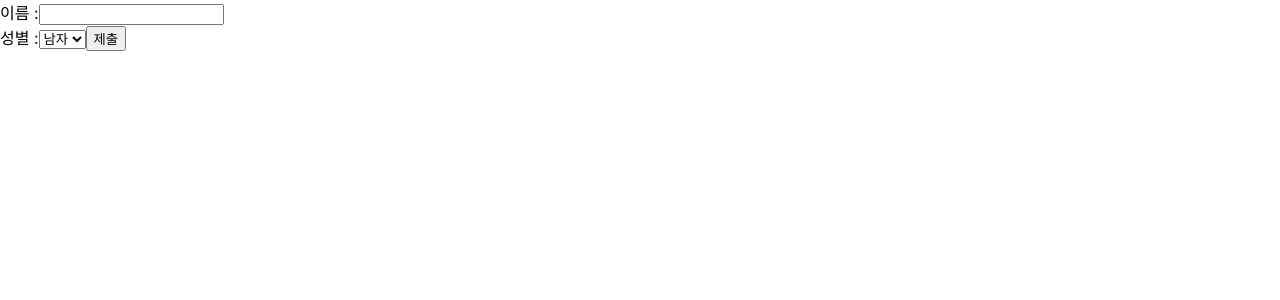
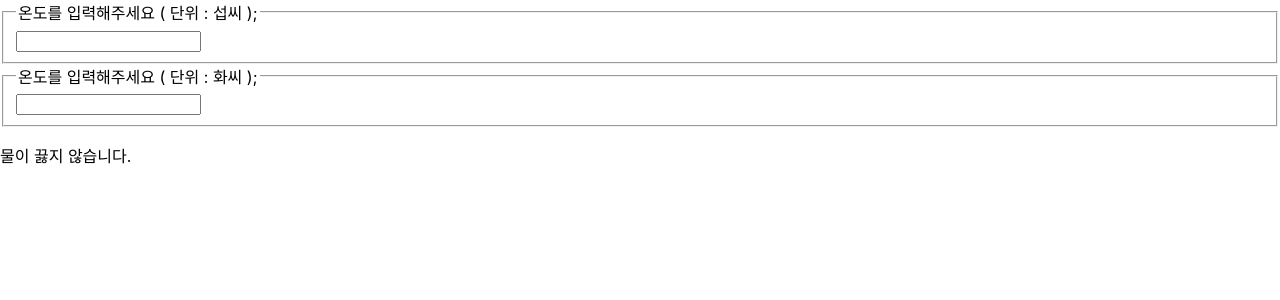
Before and after one commit to shekdns/react, a React (Create React App) app in the folder my-app/: page / in a window 1280 px wide. Shown: the top 300 px of the page. Built offline with nearby package versions, Linux system fonts and the light colour scheme.

Commit message:
2022/07/14 sharedState study

```diff
--- /dev/null
+++ b/my-app/src/chapter_12/Calculator.jsx
@@ -0,0 +1,58 @@
+import React, { useState } from "react";
+import TemperatureInput from "./TemperatureInput";
+
+function BoilingVerdict( props ) {
+  if( props.celsius >= 100 ) {
+    return <p>물이 끓습니다.</p>;
+  }
+  return <p>물이 끓지 않습니다.</p>;
+};
+function toCelsius( fahrenheit ) {
+  return ( ( fahrenheit - 32 ) * 5 ) / 9;
+};
+function toFahrenheit( celsius ) {
+  return ( celsius * 9 ) / 5 + 32;
+};
+function tryConvert( temperature, convert ) {
+  const input = parseFloat( temperature );
+  if( Number.isNaN( input ) ) {
+    return "";
+  };
+  const output  = convert( input );  //convert 자체에 함수를 넣는다
+  const rounded = Math.round( output * 1000 ) / 1000;
+  return rounded.toString();
+};
+function Calculator( props ) {
+  const [temperature, setTemperature] = useState( "" );
+  const [scale, setScale] = useState( "c" );
+
+  const handleCelsiusChange = ( temperature ) => {
+    setTemperature( temperature );
+    setScale( "c" );
+  };
+  const handleFahrenheitChange = ( temperature ) => {
+    setTemperature( temperature );
+    setScale( "f" );
+  };
+
+  const celsius    = scale === "f" ? tryConvert( temperature, toCelsius ) : temperature;
+  const fahrenheit = scale === "c" ? tryConvert( temperature, toFahrenheit ) : temperature;
+
+  return(
+    <div>
+      <TemperatureInput
+        scale="c"
+        temperature={celsius}
+        onTemperatureChange={handleCelsiusChange}
+      />
+      <TemperatureInput
+        scale="f"
+        temperature={fahrenheit}
+        onTemperatureChange={handleFahrenheitChange}
+      />
+      <BoilingVerdict celsius={parseFloat( celsius )} />
+    </div>
+  );
+}
+
+export default Calculator;
--- /dev/null
+++ b/my-app/src/chapter_12/TemperatureInput.jsx
@@ -0,0 +1,21 @@
+const scaleNames = {
+  c : "섭씨",
+  f : "화씨"
+};
+
+function TemperatureInput( props ) {
+  const handleChange = ( event ) => {
+    props.onTemperatureChange( event.target.value );
+  };
+
+  return (
+    <fieldset>
+      <legend>
+         온도를 입력해주세요 ( 단위 : {scaleNames[props.scale]} );
+      </legend>
+      <input value={props.temperature} onChange={handleChange} />
+    </fieldset>
+  );
+}
+
+export default TemperatureInput;
--- a/my-app/src/index.js
+++ b/my-app/src/index.js
@@ -12,17 +12,26 @@
 //import ConfirmButton from './chapter_08/ConfirmButton';
 //import LandingPage from './chapter_09/LandingPage';
 //import AttendanceBook from './chapter_10/AttendanceBook';
-import SignUp from './chapter_11/SignUp';
+//import SignUp from './chapter_11/SignUp';
+import Calculator from './chapter_12/Calculator';
 
 const root = ReactDOM.createRoot( document.getElementById( 'root' ) );
 
-//11장
+//12장
 root.render(
   <React.StrictMode>
-    <SignUp />
+    <Calculator />
   </React.StrictMode>,
   document.getElementById( 'root' )
 );
+
+//11장
+// root.render(
+//   <React.StrictMode>
+//     <SignUp />
+//   </React.StrictMode>,
+//   document.getElementById( 'root' )
+// );
 
 //10장
 // root.render(
```
Also changed, not shown: my-app/src/chapter_12/chapter_12_REAMD.md (added, +34 -0 lines).
